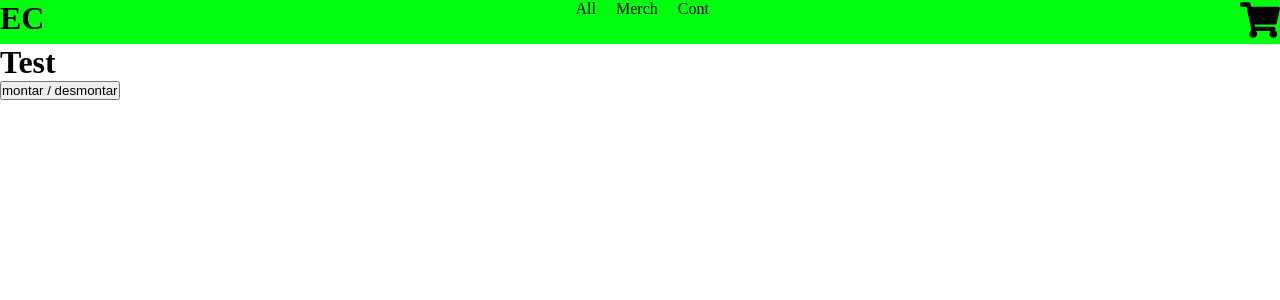
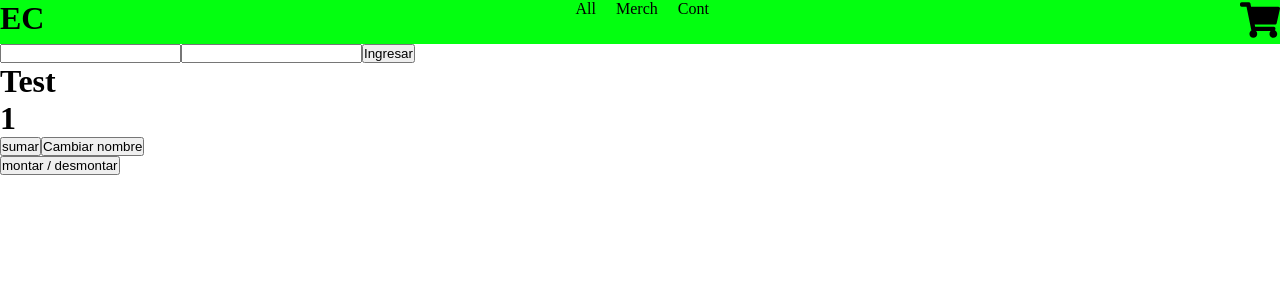
Before and after one commit to dolianaleal/react_1, a React (Vite) app: page / in a window 1280 px wide. Both pictures are taken after a click on the button "montar / desmontar". Shown: the top 300 px of the page. Built offline with nearby package versions, Linux system fonts and the light colour scheme.

Commit message:
comp_counterv2

```diff
--- a/src/App.jsx
+++ b/src/App.jsx
@@ -1,6 +1,7 @@
 import { useState } from "react";
 import { Navbar } from "./components/navbar/Navbar";
 import ItemListContainer from "./pag/itemListContainer/ItemListContainer";
+import LoginContainer from "./pag/login/LoginContainer";
 
 function App() {
   const [estaMontado, setEstaMontado] = useState(false);
@@ -14,7 +15,11 @@ function App() {
   return (
     <>
       <Navbar />
-      <ItemListContainer greeting={"Test"} />
+
+      <LoginContainer />
+
+      {estaMontado ? <ItemListContainer greeting={"Test"} /> : null}
+
       <button onClick={montarDesmontar}>montar / desmontar</button>
     </>
   );
--- /dev/null
+++ b/src/pag/ItemList.jsx
@@ -0,0 +1,12 @@
+const ItemList = ({ greeting, numero, sumar, cambiarNombre }) => {
+  return (
+    <div>
+      <h1>{greeting}</h1>
+      <h1>{numero}</h1>
+      <button onClick={sumar}>sumar</button>
+      <button onClick={cambiarNombre}>Cambiar nombre</button>
+    </div>
+  );
+};
+
+export default ItemList;
--- a/src/pag/itemListContainer/ItemListContainer.jsx
+++ b/src/pag/itemListContainer/ItemListContainer.jsx
@@ -1,8 +1,51 @@
-const ItemListContainer = ({ greeting }) => {
+import { useState, useEffect } from "react";
+import ItemList from "../ItemList";
+
+const ItemListContainer = ({ greeting, a, b, c, d }) => {
+  const [numero, setNumero] = useState(1);
+  const [misProductos, setMisProductos] = useState([]);
+  const [nombre, setNombre] = useState("UserTest");
+
+  useEffect(() => {
+    console.log("me ejecute");
+    const productos = [
+      {
+        name: "Laptop",
+        price: 1200,
+        category: "Electronics",
+      },
+      {
+        name: "Coffee Maker",
+        price: 80,
+        category: "Home Appliances",
+      },
+      {
+        name: "Running Shoes",
+        price: 100,
+        category: "Footwear",
+      },
+    ];
+
+    setMisProductos(productos);
+  }, [nombre]); //array de dependencias
+
+  console.log(misProductos);
+
+  const sumar = () => {
+    setNumero(numero + 1);
+  };
+
+  const cambiarNombre = () => {
+    setNombre("UsetTest02");
+  };
+
   return (
-    <div>
-      <h1>{greeting}</h1>
-    </div>
+    <ItemList
+      greeting={greeting}
+      sumar={sumar}
+      cambiarNombre={cambiarNombre}
+      numero={numero}
+    />
   );
 };
 
--- /dev/null
+++ b/src/pag/login/Login.jsx
@@ -0,0 +1,13 @@
+import React from "react";
+
+const Login = () => {
+  return (
+    <div>
+      <input type="text" />
+      <input type="text" />
+      <button>Ingresar</button>
+    </div>
+  );
+};
+
+export default Login;
--- /dev/null
+++ b/src/pag/login/LoginContainer.jsx
@@ -0,0 +1,7 @@
+import Login from "./Login";
+
+const LoginContainer = () => {
+  return <Login />;
+};
+
+export default LoginContainer;
```
Also changed, not shown: src/components/counter/Counter.jsx (+2 -18 lines), src/components/counter/CounterContainer.jsx (added, +25 -0 lines).
